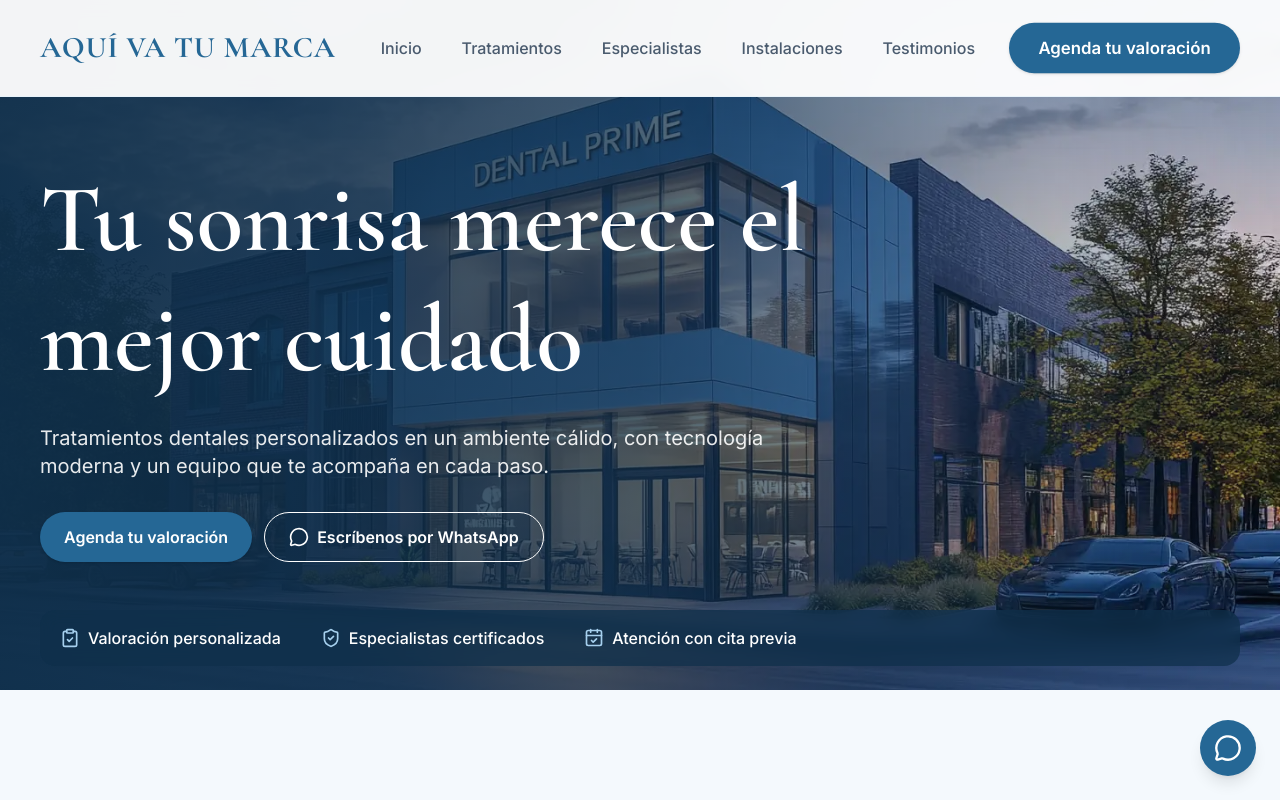
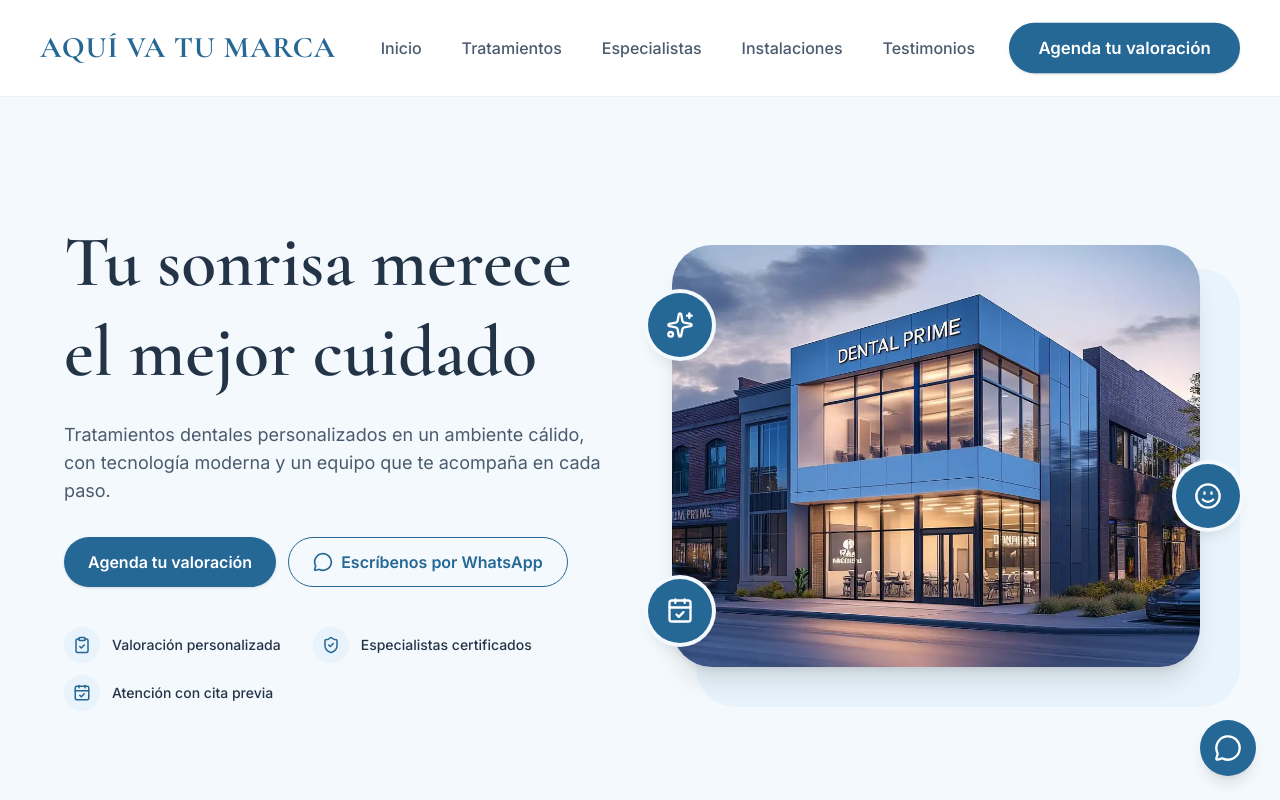
Before and after one commit to cristian596/Dental-Prime, a React (Vite) app: page / in a window 1280 px wide. Shown: the top 800 px of the page. Built offline with nearby package versions, Linux system fonts and the light colour scheme.

Commit message:
changes: cambios en el HERO

```diff
--- a/src/components/sections/Hero.tsx
+++ b/src/components/sections/Hero.tsx
@@ -1,56 +1,92 @@
-import { MessageCircle } from 'lucide-react'
+import { CalendarCheck, MessageCircle, Smile, Sparkles } from 'lucide-react'
+import type { LucideIcon } from 'lucide-react'
 import { clinic } from '../../config/clinic'
+import type { HeroBadgeIcon } from '../../config/clinic'
 import { buildWhatsAppUrl } from '../../lib/whatsapp'
 import { Button } from '../ui/Button'
 import { Container } from '../ui/Container'
+
+const badgeIcons: Record<HeroBadgeIcon, LucideIcon> = {
+  sparkles: Sparkles,
+  smile: Smile,
+  calendar: CalendarCheck,
+}
+
+// Posición de cada insignia sobre el borde del marco. La tercera se oculta en móvil para no tapar la foto.
+const badgePositions = [
+  '-left-3 top-8 md:-left-6 md:top-12',
+  '-right-3 top-1/2 md:-right-6',
+  'bottom-10 left-6 hidden md:flex md:-left-6',
+]
 
 export function Hero() {
   const { hero, nav } = clinic
   return (
     <section
       id={hero.id}
-      className="relative isolate flex min-h-[80vh] scroll-mt-20 flex-col xl:scroll-mt-28 overflow-hidden bg-brand-900 pt-28 lg:min-h-[85vh]"
+      className="relative isolate flex min-h-[100svh] scroll-mt-20 flex-col overflow-hidden bg-brand-50 pt-24 xl:scroll-mt-28 xl:pt-32"
     >
-      <img
-        src={hero.image.src}
-        alt={hero.image.alt}
-        width={1456}
-        height={816}
-        loading="eager"
-        fetchPriority="high"
-        className="absolute inset-0 -z-20 h-full w-full object-cover object-center"
-      />
-      <div aria-hidden="true" className="absolute inset-0 -z-10 bg-gradient-to-t from-brand-900/90 via-brand-900/60 to-brand-900/50 lg:bg-gradient-to-r lg:from-brand-900/95 lg:via-brand-900/75 lg:to-brand-900/10" />
-      <Container className="flex flex-1 flex-col">
-        <div className="flex flex-1 items-center py-12">
-          <div className="max-w-xl text-left lg:max-w-2xl xl:max-w-3xl">
-            <h1 className="font-serif text-4xl font-semibold leading-tight text-white sm:text-5xl lg:text-7xl xl:text-8xl">{hero.title}</h1>
-            <p className="mt-6 text-lg text-white/90 xl:text-xl">{hero.subtitle}</p>
+      <Container className="flex flex-1 items-center xl:max-w-[1920px] xl:px-16 min-[2000px]:px-24">
+        <div className="grid w-full items-center gap-12 py-10 md:py-14 xl:grid-cols-2 xl:gap-16 2xl:gap-24">
+          <div className="text-left">
+            <h1 className="max-w-2xl font-serif text-5xl font-semibold leading-tight text-ink md:text-6xl xl:text-7xl">
+              {hero.title}
+            </h1>
+            <p className="mt-6 max-w-xl text-lg text-ink-soft">{hero.subtitle}</p>
             <div className="mt-8 flex flex-col gap-3 sm:flex-row">
-              <Button href={nav.cta.href} className="min-h-11 focus-visible:outline-white">
+              <Button href={nav.cta.href} className="min-h-12">
                 {nav.cta.label}
               </Button>
               <Button
-                variant="light"
+                variant="outline"
                 href={buildWhatsAppUrl(clinic.whatsappNumber, clinic.whatsappDefaultMessage)}
                 target="_blank"
                 rel="noopener noreferrer"
-                className="min-h-11 focus-visible:outline-white"
+                className="min-h-12"
               >
                 <MessageCircle aria-hidden="true" size={20} />
                 {hero.whatsappLabel}
               </Button>
             </div>
+            <ul className="mt-10 flex flex-col gap-3 sm:flex-row sm:flex-wrap sm:gap-x-8">
+              {clinic.trustPoints.map(({ label, icon: Icon }) => (
+                <li key={label} className="flex items-center gap-3 text-sm font-medium text-ink">
+                  <span aria-hidden="true" className="flex size-9 shrink-0 items-center justify-center rounded-full bg-brand-100">
+                    <Icon size={18} className="text-brand-700" />
+                  </span>
+                  {label}
+                </li>
+              ))}
+            </ul>
+          </div>
+
+          <div className="relative mx-auto w-full max-w-2xl pb-4 pr-4 xl:max-w-none">
+            <div aria-hidden="true" className="absolute inset-0 translate-x-4 translate-y-4 rounded-[2.5rem] bg-brand-100 md:translate-x-6 md:translate-y-6" />
+            <div className="relative overflow-hidden rounded-[2.5rem] shadow-xl">
+              <img
+                src={hero.image.src}
+                alt={hero.image.alt}
+                width={1456}
+                height={816}
+                loading="eager"
+                fetchPriority="high"
+                className="aspect-[4/3] w-full object-cover object-center xl:aspect-[5/4]"
+              />
+            </div>
+            {hero.badges.map((key, i) => {
+              const Icon = badgeIcons[key]
+              return (
+                <span
+                  key={key}
+                  aria-hidden="true"
+                  className={`absolute flex size-16 items-center justify-center rounded-full bg-brand-700 text-white shadow-lg ring-4 ring-brand-50 ${badgePositions[i] ?? 'hidden'}`}
+                >
+                  <Icon size={28} />
+                </span>
+              )
+            })}
           </div>
         </div>
-        <ul className="mb-6 flex flex-col gap-3 rounded-2xl bg-brand-900/70 px-5 py-4 backdrop-blur-sm sm:flex-row sm:flex-wrap sm:gap-x-10">
-          {clinic.trustPoints.map(({ label, icon: Icon }) => (
-            <li key={label} className="flex items-center gap-2 text-sm font-medium text-white xl:text-base">
-              <Icon aria-hidden="true" size={20} className="shrink-0 text-brand-300" />
-              {label}
-            </li>
-          ))}
-        </ul>
       </Container>
     </section>
   )
--- a/src/config/clinic.ts
+++ b/src/config/clinic.ts
@@ -15,6 +15,8 @@ export interface TrustPoint {
   label: string
   icon: LucideIcon
 }
+
+export type HeroBadgeIcon = 'sparkles' | 'smile' | 'calendar'
 
 export type HowItWorksIcon = 'message' | 'stethoscope' | 'smile'
 
@@ -154,6 +156,8 @@ export const clinic = {
     whatsappLabel: 'Escríbenos por WhatsApp',
     // EJEMPLO: reemplazar por la foto del cliente (con licencia o permiso)
     image: { src: '/images/hero.webp', alt: `Fachada de la clínica ${clinicName} al atardecer, con grandes ventanales iluminados` },
+    // Insignias decorativas sobre el marco de la imagen; Hero.tsx traduce cada clave a su icono.
+    badges: ['sparkles', 'smile', 'calendar'] as HeroBadgeIcon[],
   },
 
   trustPoints: [
```
